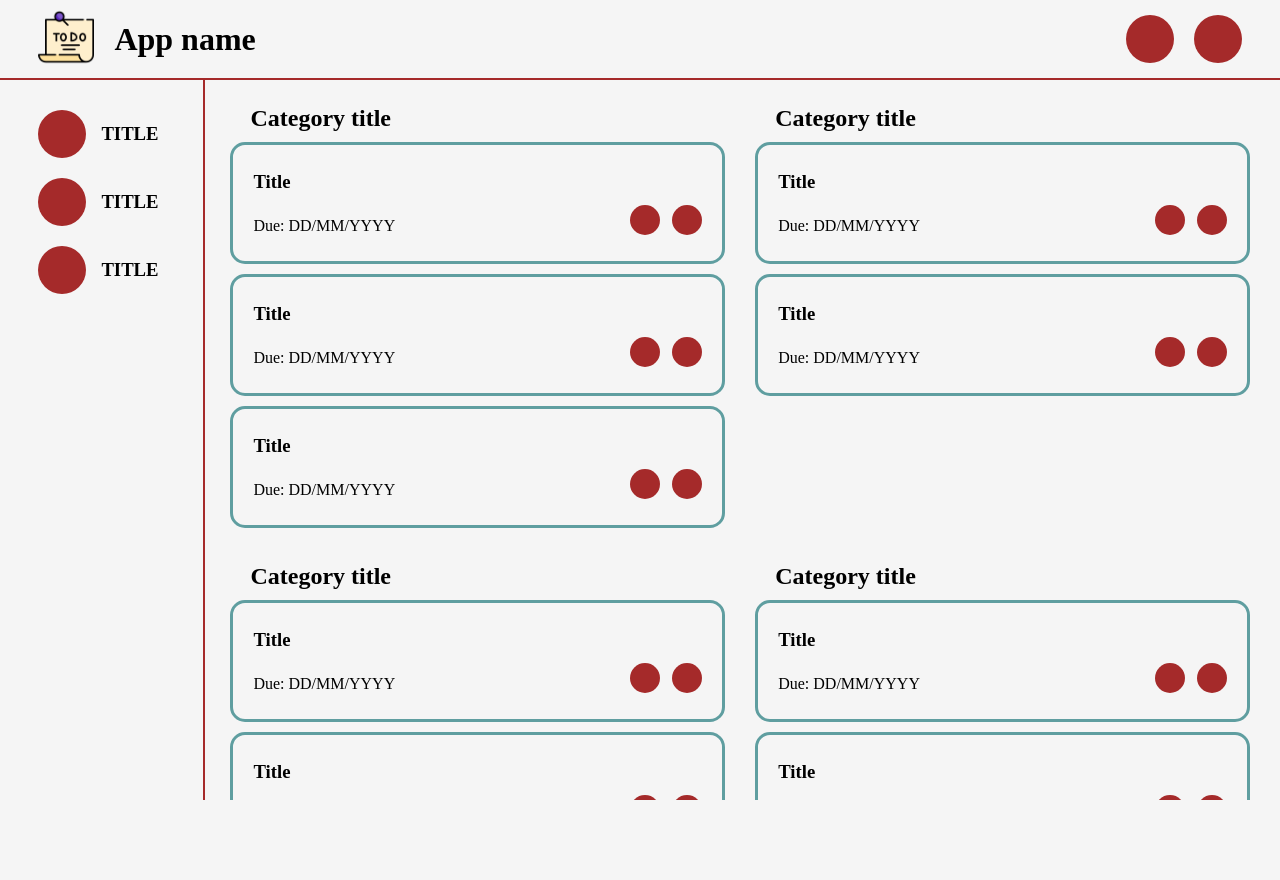
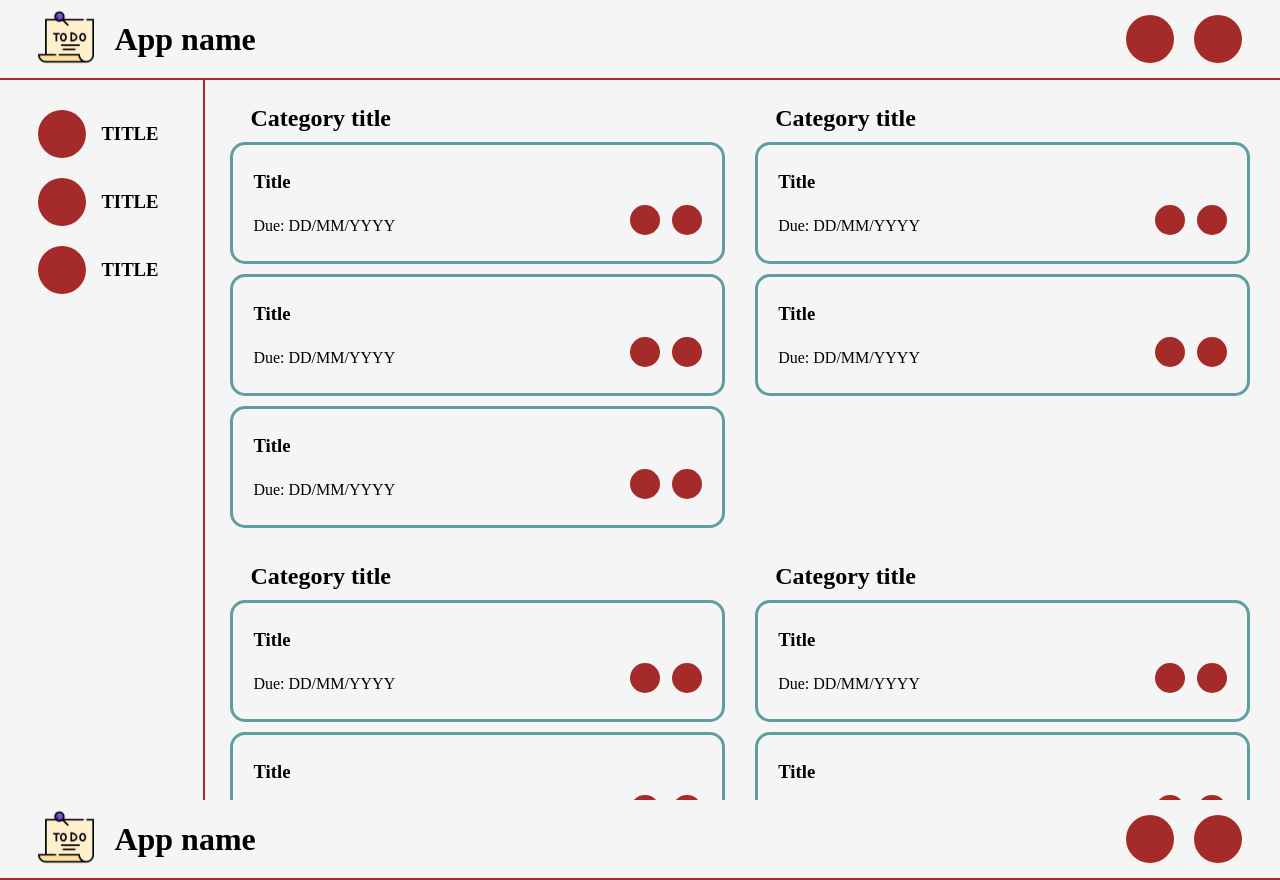
Before and after one commit to Milosavljevichh/toDo, a website built with webpack: page dist/index.html in a window 1280 px wide. Before the commit the page ends 800 px from the top, so only its background shows below. Built offline with nearby package versions, Linux system fonts and the light colour scheme.

Commit message:
added module for generating header

```diff
--- /dev/null
+++ b/src/header-generator.js
@@ -0,0 +1,32 @@
+export default function generateHeader() {
+    let wrapper = document.getElementById('wrapper');
+
+    let header = document.createElement('header');
+
+    let leftSide = document.createElement('div');
+    let rightSide = document.createElement('div');
+    leftSide.id = 'left-header';
+    rightSide.id = 'right-header';
+
+    let logo = document.createElement('a');
+    logo.href = '#';
+    let logoImg = document.createElement('img');
+    logoImg.src = "imgs/to-do-list.png";
+    logoImg.alt = 'logo';
+    logo.appendChild(logoImg);
+
+    let appTitle = document.createElement('h1');
+    appTitle.innerHTML = 'App name';
+
+    leftSide.append(logo, appTitle);
+
+    let tempIco = document.createElement('div');
+    let tempIco2 = document.createElement('div');
+    tempIco.id = 'ico';
+    tempIco2.id = 'ico';
+    rightSide.append(tempIco, tempIco2);
+
+    header.append(leftSide, rightSide);
+    wrapper.appendChild(header);
+
+};
--- a/src/index.js
+++ b/src/index.js
@@ -0,0 +1,3 @@
+import generateHeader from "./header-generator";
+
+generateHeader();
--- a/webpack.config.js
+++ b/webpack.config.js
@@ -6,4 +6,5 @@ module.exports = {
     filename: 'main.js',
     path: path.resolve(__dirname, 'dist'),
   },
+  devtool: 'inline-source-map',
 };
```
Also changed, not shown: dist/index.html, dist/main.js, src/aside-generator.js (added).
